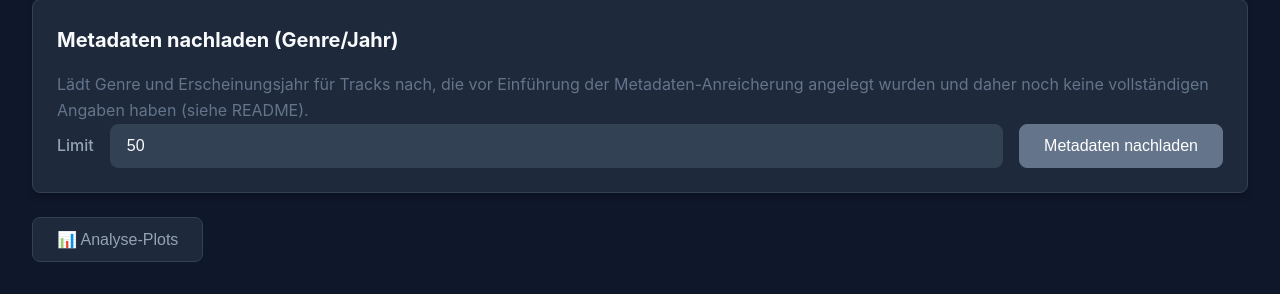
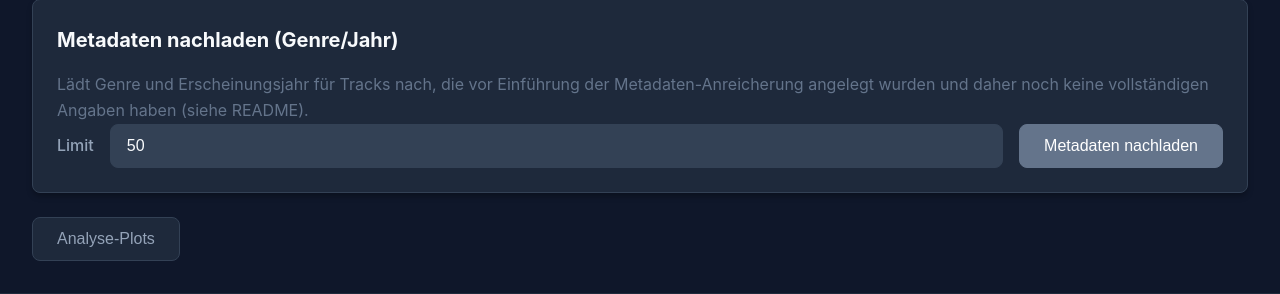
Before and after one commit to DarkWood1558/lyrics-analyzer, a Spring Boot app: page / in a window 1280 px wide. Shown: the part 934-1228 px from the top of the page. Run offline with Spring Boot 4, Linux system fonts and the light colour scheme; data that the repository does not hold is empty; some libraries are stand-ins or nearby versions.

Commit message:
deleting emojis in index html

```diff
--- a/src/main/resources/static/index.html
+++ b/src/main/resources/static/index.html
@@ -401,12 +401,11 @@
             </div>
         </section>
         <!-- ====== ANALYSE-PLOTS TAB (in <nav class="tabs"> einfügen) ====== -->
-        <!-- Tab-Button nach dem "deeplearning"-Button einfügen: -->
-        <button class="tab-button" data-tab="plots">📊 Analyse-Plots</button>
+        <button class="tab-button" data-tab="plots">Analyse-Plots</button>
 
         <!-- ====== PANEL (vor dem schließenden </main>-Tag einfügen) ====== -->
         <section class="tab-panel" id="panel-plots">
-            <h2>📊 Analyse-Plots</h2>
+            <h2>Analyse-Plots</h2>
             <p class="muted" style="margin-bottom:1.5rem;">
                 Interaktive Plotly.js-Visualisierungen der Style-Features, Sentiment-Werte und Themes.
                 Alle Plots basieren auf den aktuell in der Datenbank gespeicherten Tracks.
```
